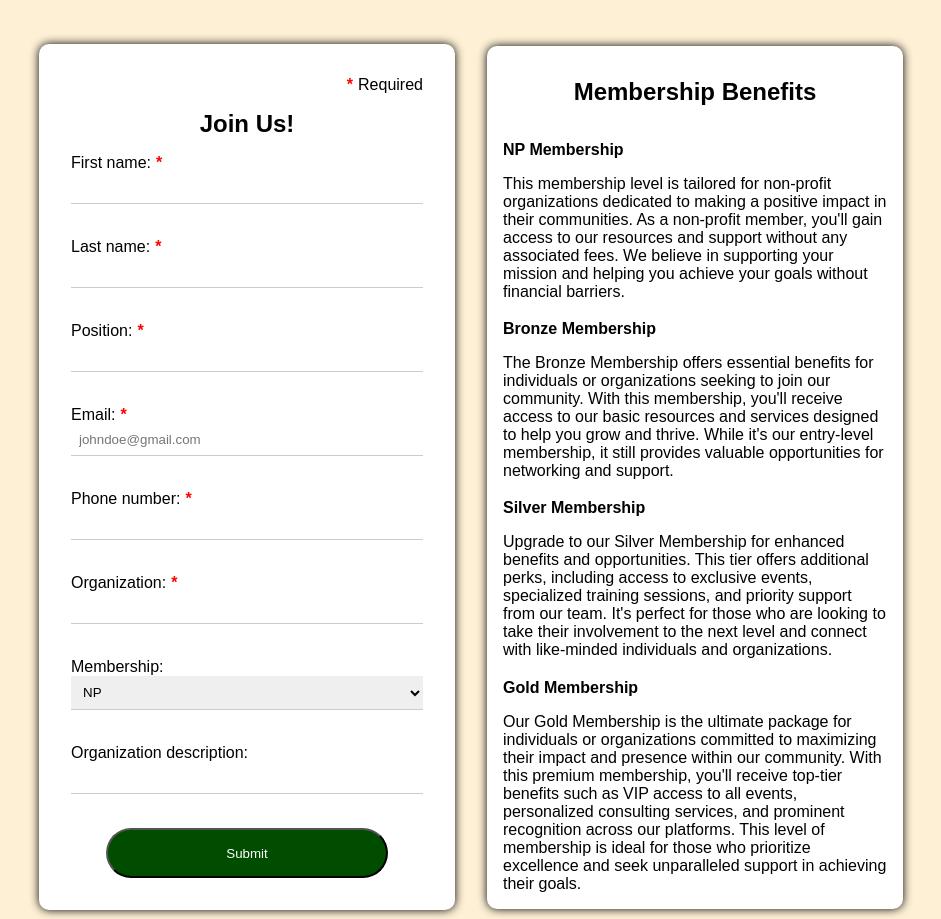
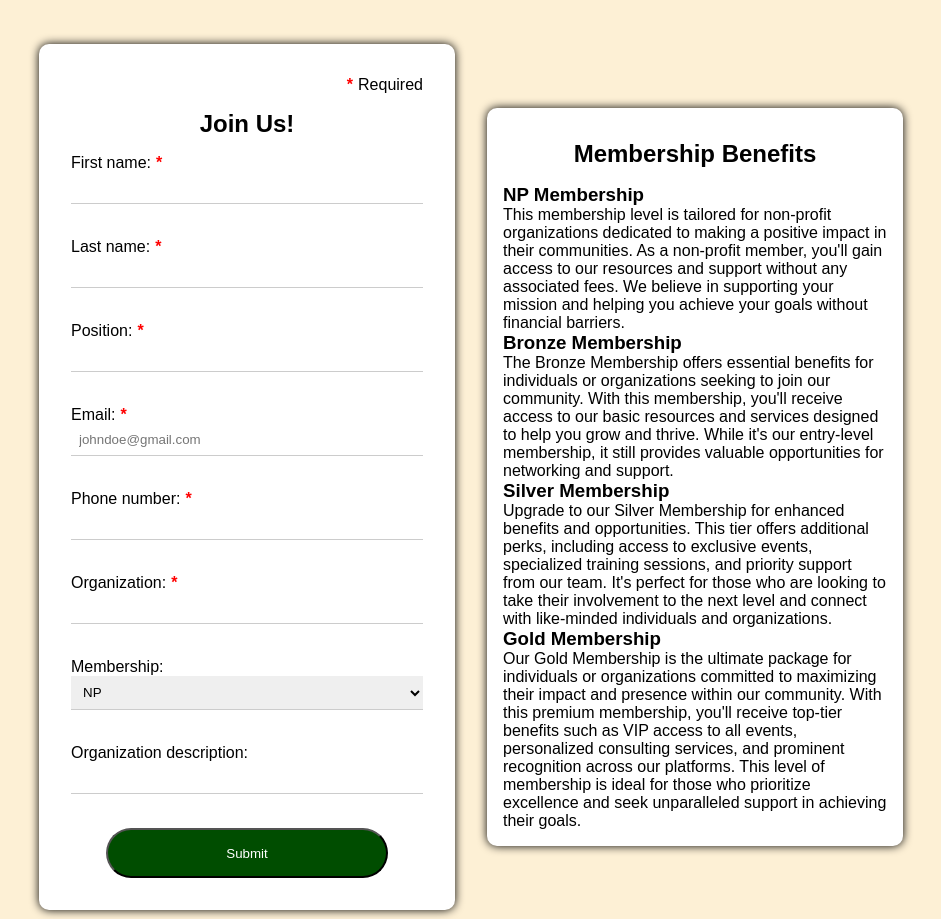
Before and after one commit to jerfranco/wdd230, a plain HTML site: page chamber/join.html in a window 1280 px wide. Shown: the part 880-1799 px from the top of the page, without its empty margins (169-1110 px from the left). Drawn offline with Linux system fonts and the light colour scheme.

Commit message:
Changed heading

```diff
--- a/chamber/join.html
+++ b/chamber/join.html
@@ -76,27 +76,27 @@
             </form>
             <section class="benefits">
                 <h2>Membership Benefits</h2>
-                <h4>NP Membership</h4>
+                <h3>NP Membership</h3>
                 <p>This membership level is tailored for non-profit organizations dedicated to making a positive
                     impact in their communities. As a non-profit member, you'll gain access to our resources and
                     support without any associated fees. We believe in supporting your mission and helping you
                     achieve your goals without financial barriers.
                 </p>
-                <h4>Bronze Membership</h4>
+                <h3>Bronze Membership</h3>
                 <p>
                     The Bronze Membership offers essential benefits for individuals or organizations seeking to join
                     our community. With this membership, you'll receive access to our basic resources and services
                     designed to help you grow and thrive. While it's our entry-level membership, it still provides
                     valuable opportunities for networking and support.
                 </p>
-                <h4>Silver Membership</h4>
+                <h3>Silver Membership</h3>
                 <p>
                     Upgrade to our Silver Membership for enhanced benefits and opportunities. This tier offers
                     additional perks, including access to exclusive events, specialized training sessions, and
                     priority support from our team. It's perfect for those who are looking to take their involvement
                     to the next level and connect with like-minded individuals and organizations.
                 </p>
-                <h4>Gold Membership</h4>
+                <h3>Gold Membership</h3>
                 <p>
                     Our Gold Membership is the ultimate package for individuals or organizations committed to maximizing
                     their impact and presence within our community. With this premium membership, you'll receive
```
